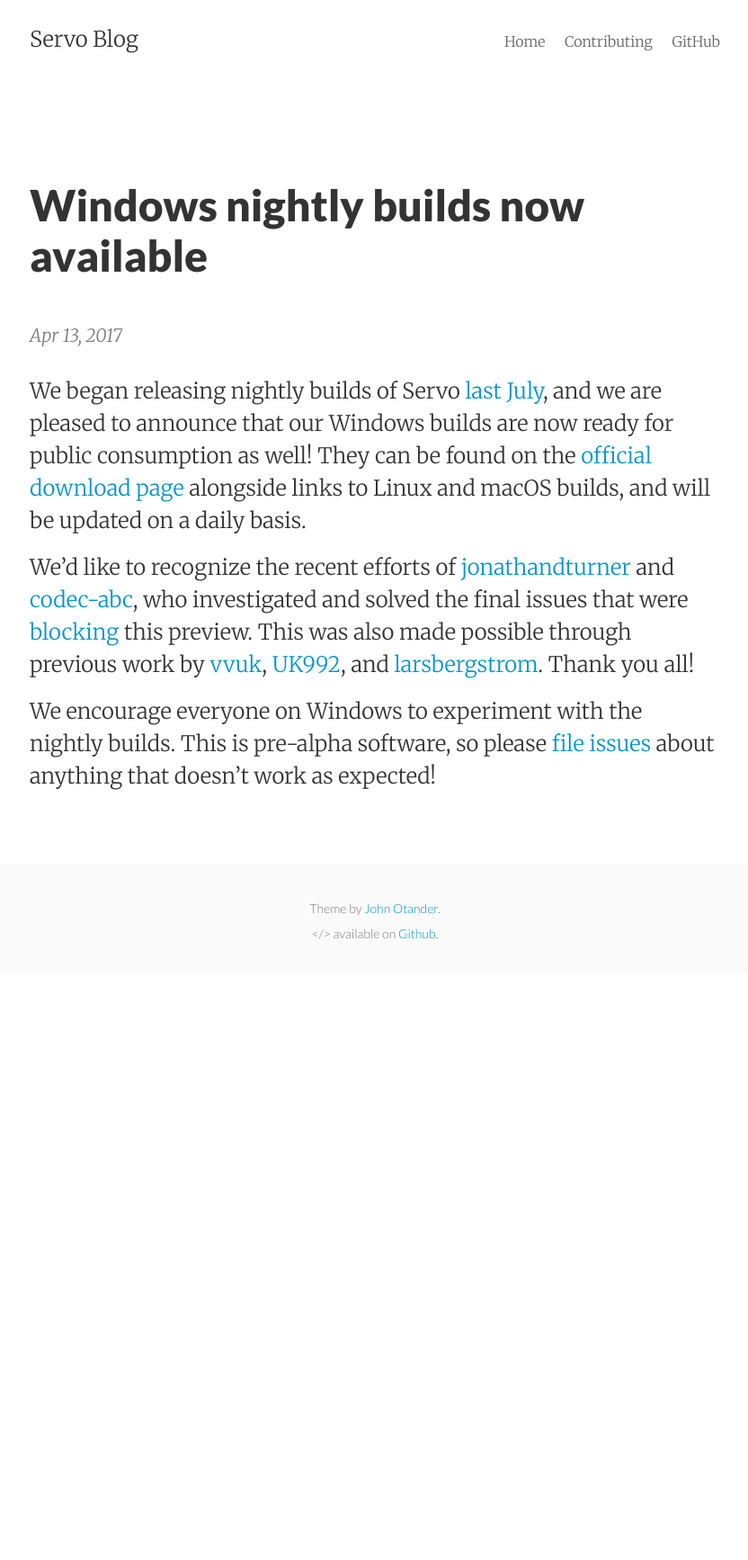
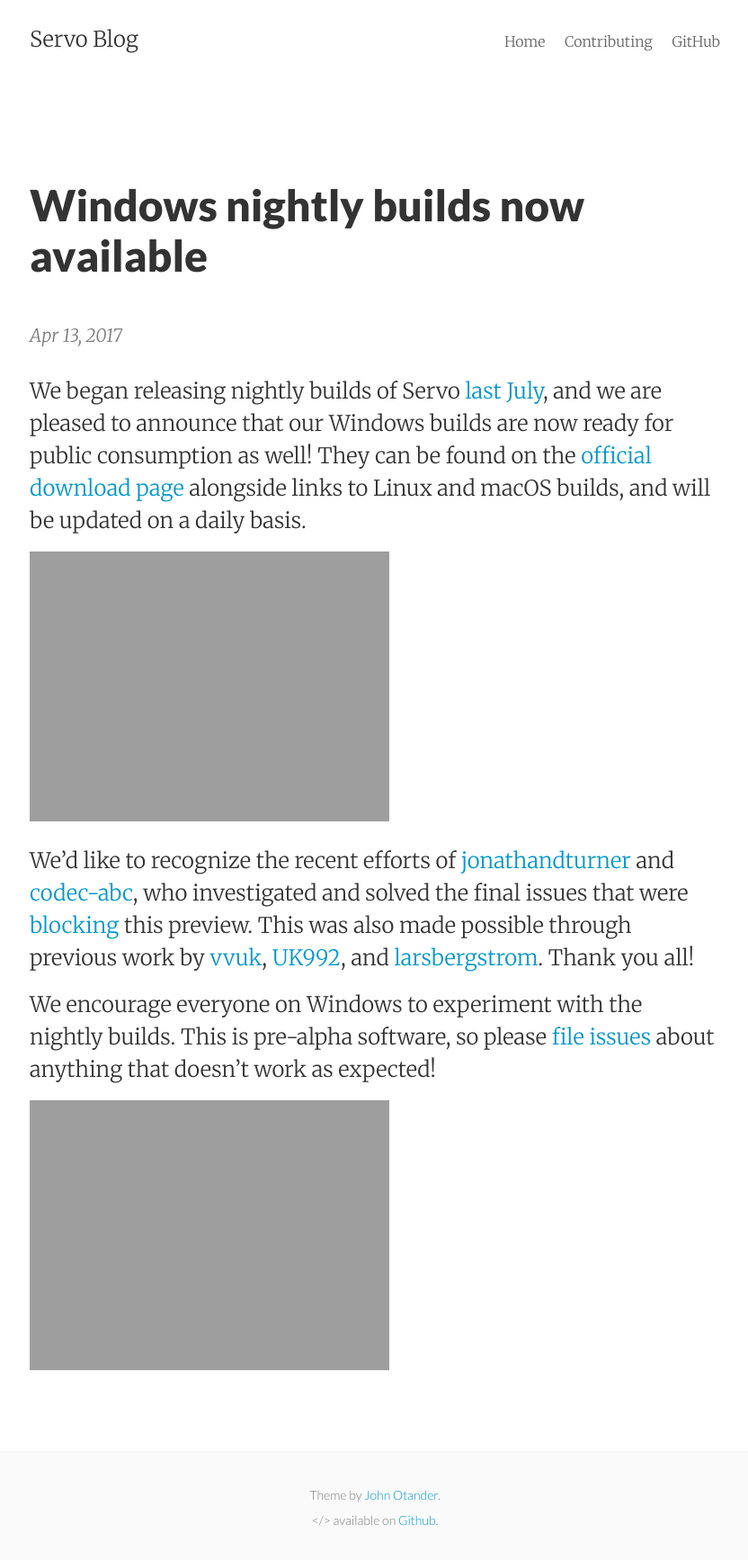
Before and after one commit to servo/blog.servo.org, a Jekyll site: the page built from _posts/2017-04-13-windows.md, in a window 1280 px wide. Shown: the whole page at 90% size, without its empty margins (223-1055 px from the left). Built offline with Jekyll 4.4.1, drawn with Linux system fonts in a browser that asks for light colours; before the commit the page ends 1082 px from its top, so only the background shows below that.

Commit message:
Add screenshots

```diff
--- a/_posts/2017-04-13-windows.md
+++ b/_posts/2017-04-13-windows.md
@@ -11,6 +11,8 @@
 [official download page](https://download.servo.org/) alongside links to Linux and macOS builds, and will be updated on a
 daily basis.
 
+![servo.org homepage in Servo]({{ site.url }}/images/servo_windows_servo.png  "servo.org homepage in Servo")
+
 We'd like to recognize the recent efforts of [jonathandturner](https://github.com/jonathandturner) and
 [codec-abc](https://github.com/codec-abc), who investigated and solved the final issues that were
 [blocking](https://github.com/servo/servo/issues/12125) this preview. This was also made possible through previous work by
@@ -18,3 +20,5 @@
 
 We encourage everyone on Windows to experiment with the nightly builds. This is pre-alpha software, so please
 [file issues](https://github.com/servo/servo/issues/new) about anything that doesn't work as expected!
+
+![Yahoo! New Zealand in Servo]({{ site.url }}/images/servo_windows_yahoo_nz.png "Yahoo! New Zealand in Servo")
```
